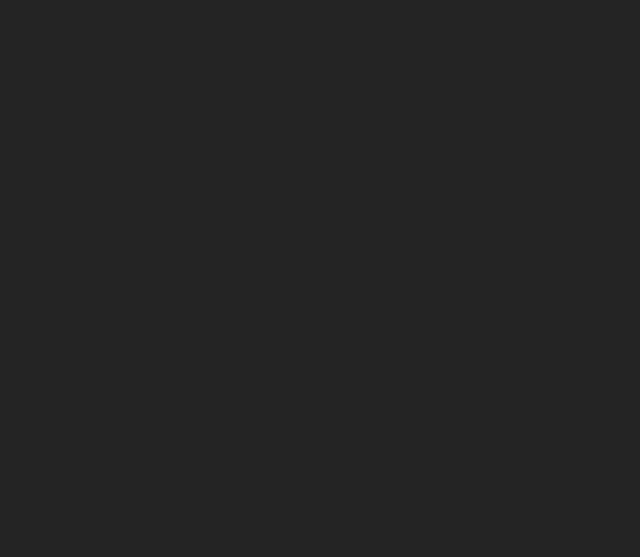
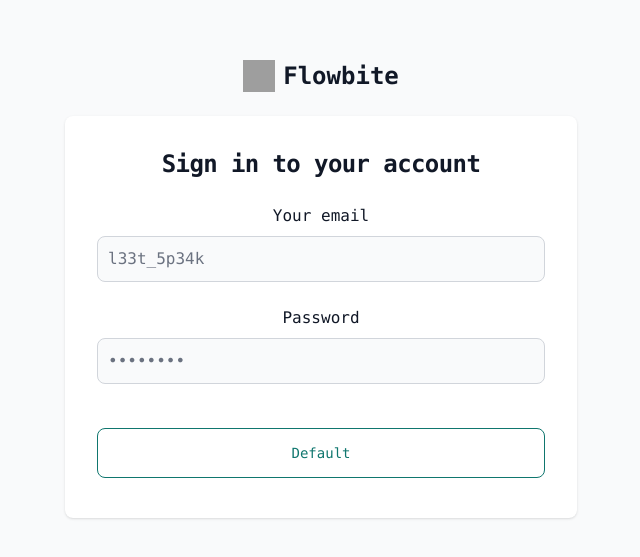
Before and after one commit to zingerrrr/simple-login-page, a Svelte app: page / in a window 1280 px wide. Shown: the part 111-668 px from the top of the page, without its empty margins (319-959 px from the left). Built offline with nearby package versions, Linux system fonts and the light colour scheme; no server answers; grey boxes are pictures that could not be loaded.

Commit message:
completed basic layout of page

```diff
--- a/index.html
+++ b/index.html
@@ -4,7 +4,7 @@
     <meta charset="UTF-8" />
     <link rel="icon" type="image/svg+xml" href="/favicon.svg" />
     <meta name="viewport" content="width=device-width, initial-scale=1.0" />
-    <title>DrugVeda</title>
+    <title>OWASP CTF</title>
   </head>
   <body>
     <div id="app"></div>
--- a/package.json
+++ b/package.json
@@ -1,5 +1,5 @@
 {
-  "name": "drugveda-frontend",
+  "name": "owasp-ctf",
   "private": false,
   "version": "0.0.0",
   "type": "module",
--- /dev/null
+++ b/src/Alt.svelte
@@ -0,0 +1,99 @@
+<!--
+  This component uses @tailwindcss/forms
+
+  yarn add @tailwindcss/forms
+  npm install @tailwindcss/forms
+
+  plugins: [require('@tailwindcss/forms')]
+-->
+
+<div class="mx-auto max-w-screen-xl px-4 py-16 sm:px-6 lg:px-8 ">
+    <div class="mx-auto max-w-lg">
+      <form
+        action=""
+        class="mt-6 mb-0 space-y-4 rounded-lg p-4 shadow-2xl sm:p-6 lg:p-8 bg-gray-900"
+      >
+        <p class="text-center text-lg font-medium">Sign in to your account</p>
+
+        <div>
+          <label for="email" class="sr-only">Email</label>
+
+          <div class="relative">
+            <input
+              type="email"
+              class="w-full rounded-lg border-gray-200 p-4 pr-12 text-sm shadow-sm bg-gray-700"
+              placeholder="Enter email"
+            />
+
+            <span
+              class="absolute inset-y-0 right-0 grid place-content-center px-4"
+            >
+              <svg
+                xmlns="http://www.w3.org/2000/svg"
+                class="h-4 w-4 text-gray-400"
+                fill="none"
+                viewBox="0 0 24 24"
+                stroke="currentColor"
+              >
+                <path
+                  stroke-linecap="round"
+                  stroke-linejoin="round"
+                  stroke-width="2"
+                  d="M16 12a4 4 0 10-8 0 4 4 0 008 0zm0 0v1.5a2.5 2.5 0 005 0V12a9 9 0 10-9 9m4.5-1.206a8.959 8.959 0 01-4.5 1.207"
+                />
+              </svg>
+            </span>
+          </div>
+        </div>
+
+        <div>
+          <label for="password" class="sr-only">Password</label>
+
+          <div class="relative">
+            <input
+              type="password"
+              class="w-full rounded-lg border-gray-200 p-4 pr-12 text-sm shadow-sm bg-gray-700"
+              placeholder="Enter password"
+            />
+
+            <span
+              class="absolute inset-y-0 right-0 grid place-content-center px-4"
+            >
+              <svg
+                xmlns="http://www.w3.org/2000/svg"
+                class="h-4 w-4 text-gray-400"
+                fill="none"
+                viewBox="0 0 24 24"
+                stroke="currentColor"
+              >
+                <path
+                  stroke-linecap="round"
+                  stroke-linejoin="round"
+                  stroke-width="2"
+                  d="M15 12a3 3 0 11-6 0 3 3 0 016 0z"
+                />
+                <path
+                  stroke-linecap="round"
+                  stroke-linejoin="round"
+                  stroke-width="2"
+                  d="M2.458 12C3.732 7.943 7.523 5 12 5c4.478 0 8.268 2.943 9.542 7-1.274 4.057-5.064 7-9.542 7-4.477 0-8.268-2.943-9.542-7z"
+                />
+              </svg>
+            </span>
+          </div>
+        </div>
+
+        <button
+          type="submit"
+          class="block w-full rounded-lg bg-teal-500 px-5 py-3 text-sm font-medium text-white hover:bg-teal-600 transition"
+        >
+          Sign in
+        </button>
+
+        <p class="text-center text-sm text-gray-500">
+          No account?
+          <a class="underline" href="#">Sign up</a>
+        </p>
+      </form>
+    </div>
+  </div>
--- a/src/App.svelte
+++ b/src/App.svelte
@@ -1,7 +1,71 @@
 <script lang="ts">
+    console.log(import.meta.env.VITE_SECRET);
 </script>
 
-
-<style>
-
-</style>
+<div class="bg-gray-50 dark:bg-gray-900 font-consolas">
+    <div
+        class="flex flex-col items-center justify-center px-6 py-8 mx-auto md:h-screen  lg:py-0"
+    >
+        <a
+            href="#"
+            class="flex items-center mb-6 text-2xl font-semibold text-gray-900 dark:text-white"
+        >
+            <img
+                class="w-8 h-8 mr-2"
+                src="https://flowbite.s3.amazonaws.com/blocks/marketing-ui/logo.svg"
+                alt="logo"
+            />
+            Flowbite
+        </a>
+        <div
+            class="w-full bg-white rounded-lg shadow dark:border md:mt-0 sm:max-w-lg xl:p-0 dark:bg-gray-800 dark:border-gray-700"
+        >
+            <div class="p-6 space-y-4 md:space-y-6 sm:p-8">
+                <h1
+                    class="text-2xl font-bold leading-tight tracking-tight text-gray-900 md:text-2xl dark:text-white"
+                >
+                    Sign in to your account
+                </h1>
+                <form class="space-y-4 md:space-y-6" action="#">
+                    <div>
+                        <label
+                            for="email"
+                            class="block mb-2 text-m font-medium text-gray-900 dark:text-white"
+                            >Your email</label
+                        >
+                        <input
+                            type="email"
+                            name="email"
+                            id="email"
+                            class="bg-gray-50 border border-gray-300 text-gray-900 sm:text-m rounded-lg focus:ring-primary-600 focus:border-primary-600 block w-full p-2.5 dark:bg-gray-700 dark:border-gray-600 dark:placeholder-gray-400 dark:text-white dark:focus:ring-teal-500 dark:focus:border-teal-500"
+                            placeholder="l33t_5p34k"
+                            required
+                        />
+                    </div>
+                    <div>
+                        <label
+                            for="password"
+                            class="block mb-2 text-m font-medium text-gray-900 dark:text-white"
+                            >Password</label
+                        >
+                        <input
+                            type="password"
+                            name="password"
+                            id="password"
+                            placeholder="••••••••"
+                            class="bg-gray-50 border border-gray-300 text-gray-900 sm:text-m rounded-lg focus:ring-primary-600 focus:border-primary-600 block w-full p-2.5 dark:bg-gray-700 dark:border-gray-600 dark:placeholder-gray-400 dark:text-white dark:focus:ring-teal-500 dark:focus:border-teal-500"
+                            required
+                        />
+                    </div>
+                    <div class="pt-5">
+                    <button
+                        type="button"
+                        class="block w-full h-[50px]  text-teal-700 hover:text-white border border-teal-700 hover:bg-teal-800 focus:ring-4 focus:outline-none focus:ring-teal-300 font-medium rounded-lg text-sm px-5 py-2.5 text-center mr-2 mb-2 dark:border-teal-500 dark:text-teal-500 dark:hover:text-white dark:hover:bg-teal-500 dark:focus:ring-teal-800"
+                        >Default</button
+                    >
+                    </div>
+                </form>
+            </div>
+        </div>
+    </div>
+</div>
--- a/tailwind.config.cjs
+++ b/tailwind.config.cjs
@@ -5,6 +5,9 @@ const config = {
   mode: "jit",
   theme: {
     extend: {},
+    fontFamily: {
+      consolas: ["Consolas", "monospace"],
+    }
   },
 
   plugins: [forms],
--- a/vite.config.ts
+++ b/vite.config.ts
@@ -3,6 +3,6 @@ import { svelte } from '@sveltejs/vite-plugin-svelte'
 
 // https://vitejs.dev/config/
 export default defineConfig({
-  base: '/DrugVeda-Frontend/',
+  base: '/owasp-ctf/',
   plugins: [svelte()],
 })
```
Also changed, not shown: 2 other files (tests, documents, lock files or other folders).
